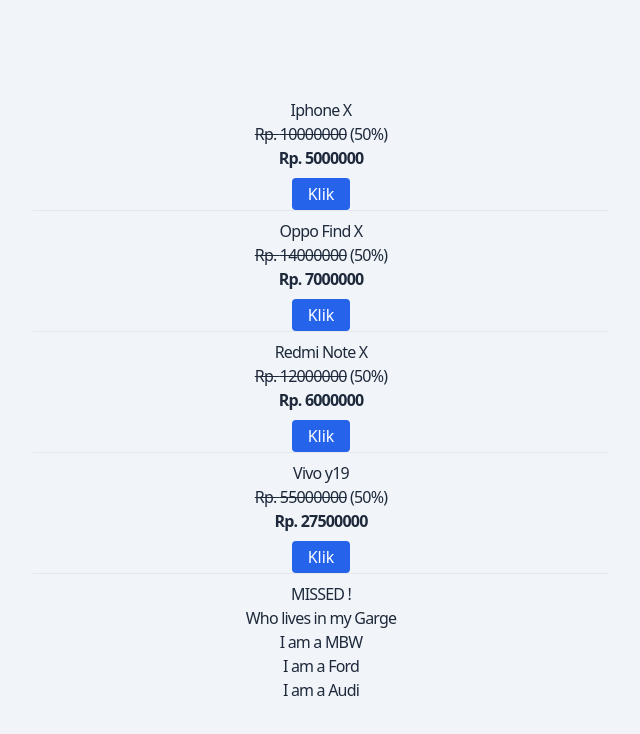
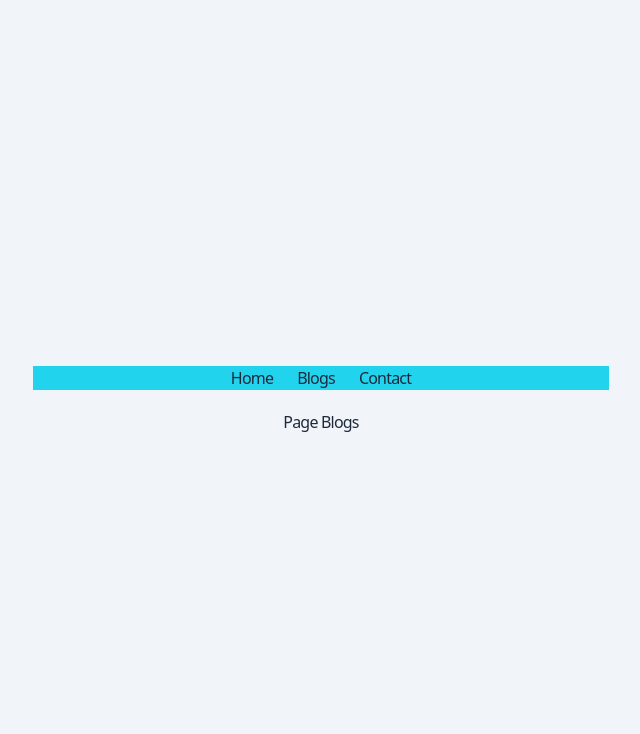
Before and after one commit to komarnetwork/learn-react, a React (Vite) app: page /blogs in a window 1280 px wide. Shown: the top 734 px of the page, without its empty margins (319-959 px from the left). Built offline with nearby package versions, Linux system fonts and the light colour scheme.

Commit message:
react router

```diff
--- a/package.json
+++ b/package.json
@@ -25,6 +25,7 @@
     "eslint-plugin-react-hooks": "^4.6.0",
     "eslint-plugin-react-refresh": "^0.4.5",
     "prettier": "3.2.4",
+    "react-helmet": "^6.1.0",
     "react-router-dom": "^6.22.3",
     "tailwindcss": "^3.4.1",
     "vite": "^5.0.8"
--- a/src/App.jsx
+++ b/src/App.jsx
@@ -5,41 +5,49 @@
 // } from '@tabler/icons-react'
 
 // import Garage from './components/Garage'
-import ListGarage from './components/ListGarage'
-import Product from './components/Product'
+// import ListGarage from './components/ListGarage'
+// import Product from './components/Product'
+// import Contact from './pages/Contact'
+// import NoPage from './pages/NoPage'
 
 // import Button from './components/Button'
 // import Card from './components/Card'
 
-function MissedGoal() {
-  return <h1>MISSED !</h1>
-}
-function MadeGoal() {
-  return <h1>GOAL !</h1>
-}
+import { Routes, Route } from 'react-router-dom'
+import Home from './pages/Home'
+import Layout from './pages/Layout'
+import Blogs from './pages/Blogs'
+import Contact from './pages/Contact'
+import NoPage from './pages/NoPage'
+// function MissedGoal() {
+//   return <h1>MISSED !</h1>
+// }
+// function MadeGoal() {
+//   return <h1>GOAL !</h1>
+// }
 
-function Goal(props) {
-  const isGoal = props.isGoal
+// function Goal(props) {
+//   const isGoal = props.isGoal
 
-  // if (isGoal) {
-  //   return <MadeGoal />
-  // }
+//   // if (isGoal) {
+//   //   return <MadeGoal />
+//   // }
 
-  // return <MissedGoal />
+//   // return <MissedGoal />
 
-  // Ternary Operation
-  return <>{isGoal ? <MadeGoal /> : <MissedGoal />}</>
-}
+//   // Ternary Operation
+//   return <>{isGoal ? <MadeGoal /> : <MissedGoal />}</>
+// }
 
 // const cars = ['Ford', 'BMW', 'Audi']
 
 function App() {
-  const phoneData = [
-    { name: 'Iphone X', price: 10000000, discount: 50 },
-    { name: 'Oppo Find X', price: 14000000, discount: 50 },
-    { name: 'Redmi Note X', price: 12000000, discount: 50 },
-    { name: 'Vivo y19', price: 55000000, discount: 50 },
-  ]
+  // const phoneData = [
+  //   { name: 'Iphone X', price: 10000000, discount: 50 },
+  //   { name: 'Oppo Find X', price: 14000000, discount: 50 },
+  //   { name: 'Redmi Note X', price: 12000000, discount: 50 },
+  //   { name: 'Vivo y19', price: 55000000, discount: 50 },
+  // ]
 
   return (
     <>
@@ -74,22 +82,32 @@
           </Card> */}
 
           {/* Display Data & Looping JSX  */}
-          {phoneData.map((phone, id) => (
+          {/* {phoneData.map((phone, id) => (
             <Product
               key={id}
               name={phone.name}
               price={phone.price}
               discount={phone.discount}
             ></Product>
-          ))}
+          ))} */}
 
           {/* If Statment */}
-          <Goal isGoal={false} />
+          {/* <Goal isGoal={false} /> */}
 
           {/* Logical && Operator */}
           {/* <Garage cars={cars} /> */}
 
-          <ListGarage />
+          {/* <ListGarage /> */}
+
+          {/* React Router */}
+          <Routes>
+            <Route path='/' element={<Layout />}>
+              <Route index path='/' element={<Home />} />
+              <Route path='/blogs' element={<Blogs />} />
+              <Route path='/Contact' element={<Contact />} />
+              <Route path='*' element={<NoPage />} />
+            </Route>
+          </Routes>
         </div>
       </div>
     </>
--- a/src/assets/css/style.css
+++ b/src/assets/css/style.css
@@ -544,12 +544,43 @@
   --tw-backdrop-sepia:  ;
 }
 
+.my-4 {
+  margin-top: 1rem;
+  margin-bottom: 1rem;
+}
+
+.my-3 {
+  margin-top: 0.75rem;
+  margin-bottom: 0.75rem;
+}
+
+.mx-3 {
+  margin-left: 0.75rem;
+  margin-right: 0.75rem;
+}
+
 .mb-2 {
   margin-bottom: 0.5rem;
 }
 
+.mb-4 {
+  margin-bottom: 1rem;
+}
+
+.mb-5 {
+  margin-bottom: 1.25rem;
+}
+
+.inline-block {
+  display: inline-block;
+}
+
 .flex {
   display: flex;
+}
+
+.inline-flex {
+  display: inline-flex;
 }
 
 .min-h-screen {
@@ -562,6 +593,10 @@
 
 .max-w-xl {
   max-width: 36rem;
+}
+
+.max-w-full {
+  max-width: 100%;
 }
 
 .items-center {
@@ -623,6 +658,11 @@
   background-color: rgb(82 82 91 / var(--tw-bg-opacity));
 }
 
+.bg-cyan-400 {
+  --tw-bg-opacity: 1;
+  background-color: rgb(34 211 238 / var(--tw-bg-opacity));
+}
+
 .p-4 {
   padding: 1rem;
 }
@@ -650,6 +690,11 @@
 .py-1 {
   padding-top: 0.25rem;
   padding-bottom: 0.25rem;
+}
+
+.py-3 {
+  padding-top: 0.75rem;
+  padding-bottom: 0.75rem;
 }
 
 .text-center {
--- a/src/main.jsx
+++ b/src/main.jsx
@@ -1,10 +1,13 @@
 import React from 'react'
 import ReactDOM from 'react-dom/client'
+import { BrowserRouter } from 'react-router-dom'
 import App from './App.jsx'
 import './assets/css/style.css'
 
 ReactDOM.createRoot(document.getElementById('root')).render(
   <React.StrictMode>
-    <App />
+    <BrowserRouter>
+      <App />
+    </BrowserRouter>
   </React.StrictMode>,
 )
--- a/src/pages/Blogs.jsx
+++ b/src/pages/Blogs.jsx
@@ -0,0 +1,9 @@
+const Blogs = () => {
+  return (
+    <>
+      <h1>Page Blogs</h1>
+    </>
+  )
+}
+
+export default Blogs
--- a/src/pages/Contact.jsx
+++ b/src/pages/Contact.jsx
@@ -0,0 +1,9 @@
+const Contact = () => {
+  return (
+    <>
+      <h1>Page Contact</h1>
+    </>
+  )
+}
+
+export default Contact
--- a/src/pages/Home.jsx
+++ b/src/pages/Home.jsx
@@ -0,0 +1,9 @@
+function Home() {
+  return (
+    <>
+      <h1>HomePage</h1>
+    </>
+  )
+}
+
+export default Home
--- a/src/pages/Layout.jsx
+++ b/src/pages/Layout.jsx
@@ -0,0 +1,24 @@
+import { Link, Outlet } from 'react-router-dom'
+
+function Layout() {
+  return (
+    <>
+      <nav className='mb-5 bg-cyan-400'>
+        <ul className='flex justify-center'>
+          <li className='mx-3'>
+            <Link to='/'>Home</Link>
+          </li>
+          <li className='mx-3'>
+            <Link to='/blogs'>Blogs</Link>
+          </li>
+          <li className='mx-3'>
+            <Link to='/contact'>Contact</Link>
+          </li>
+        </ul>
+      </nav>
+      <Outlet />
+    </>
+  )
+}
+
+export default Layout
--- a/src/pages/NoPage.jsx
+++ b/src/pages/NoPage.jsx
@@ -0,0 +1,5 @@
+const NotPage = () => {
+  return <h1>NotPage 404</h1>
+}
+
+export default NotPage
```
Also changed, not shown: 1 other file (tests, documents, lock files or other folders).
